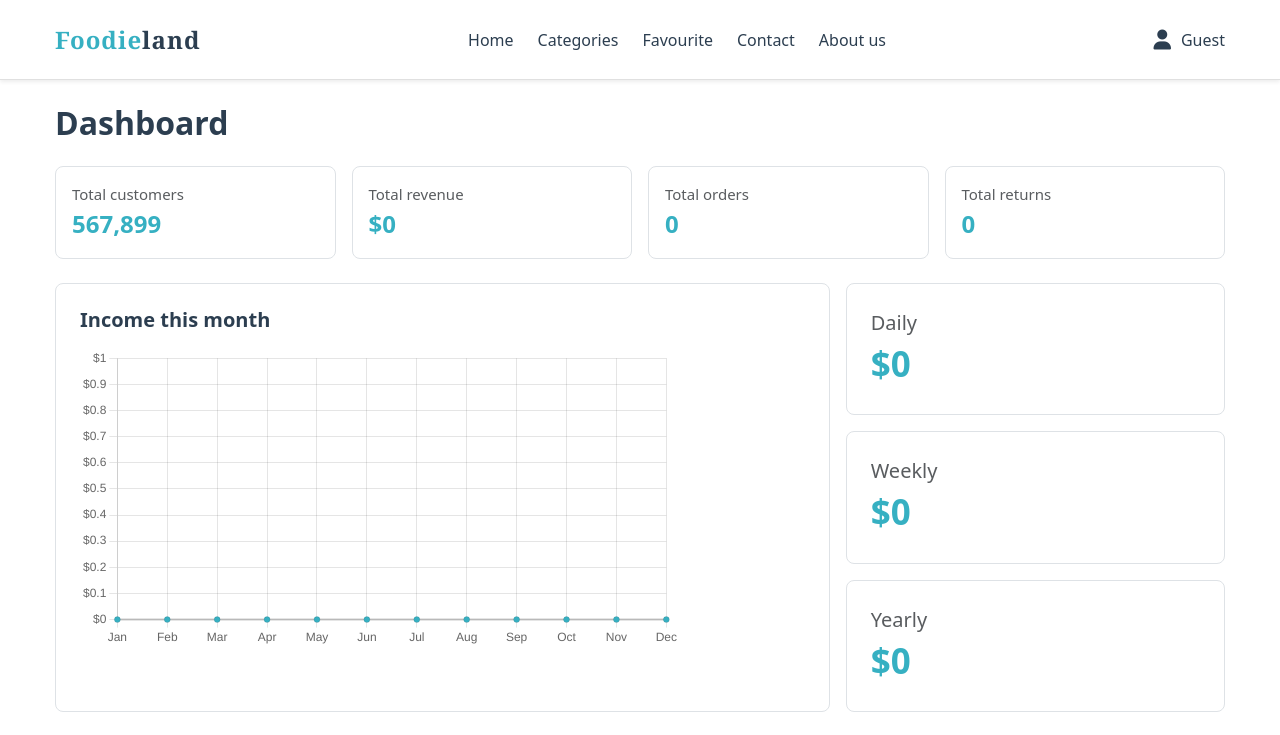
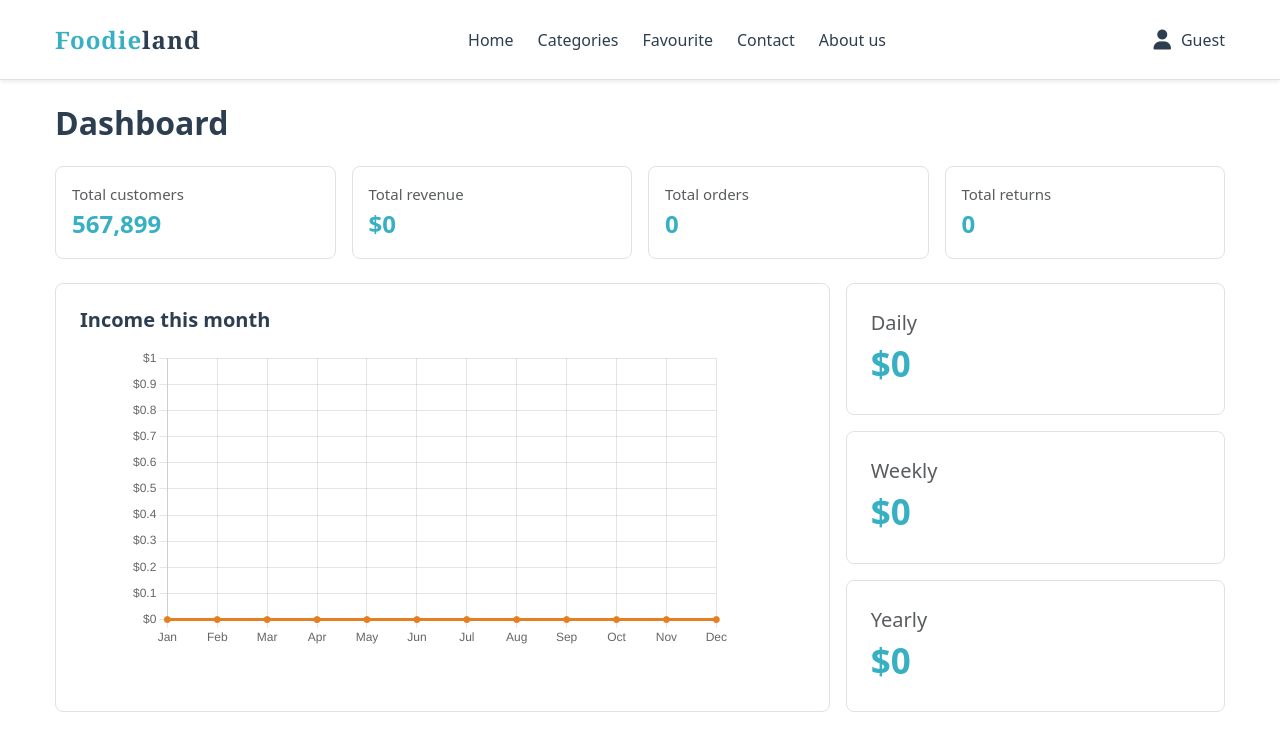
Before and after one commit to Hoangde-v/test_project, a React (Vite) app in the folder frontend/: page /admin in a window 1280 px wide. Shown: the top 735 px of the page. Built offline with nearby package versions, Linux system fonts and the light colour scheme.

Commit message:
Update AdminDB.jsx

```diff
--- a/frontend/src/assets/pages/AdminDB.jsx
+++ b/frontend/src/assets/pages/AdminDB.jsx
@@ -1,4 +1,4 @@
-import React, { useMemo } from 'react';
+import React, { useMemo, useState } from 'react';
 import recipesData from '../data/Recipes.json';
 import RecipeCard from '../components/RecipeCard.jsx';
 import { Bar, Line } from 'react-chartjs-2';
@@ -64,33 +64,6 @@ export default function AdminDashBoard({ orders = [], setOrders, totalReturns =
         "Jul", "Aug", "Sep", "Oct", "Nov", "Dec"
     ];
 
-    const barData = {
-        labels: monthLabels,
-        datasets: [
-            {
-                label: 'Revenue',
-                data: monthlyRevenue,
-                backgroundColor: '#36b0c2',
-            },
-        ],
-    };
-
-    const barOptions = {
-        responsive: true,
-        plugins: {
-            legend: { display: false },
-            tooltip: { enabled: true },
-        },
-        scales: {
-            y: {
-                beginAtZero: true,
-                ticks: {
-                    callback: value => '$' + value.toLocaleString(),
-                },
-            },
-        },
-    };
-
     // Tính doanh thu hôm nay và tuần này
     const now = new Date();
     const todayStr = now.toLocaleDateString();
@@ -134,6 +107,49 @@ export default function AdminDashBoard({ orders = [], setOrders, totalReturns =
             }
         }
     });
+
+    const mixedData = {
+        labels: monthLabels,
+        datasets: [
+            {
+                type: 'line',
+                label: 'Monthly Revenue (Line)',
+                data: monthlyRevenue,
+                borderColor: '#e67e22',
+                backgroundColor: '#e67e22',
+                fill: false,
+                tension: 0.3,
+                yAxisID: 'y',
+            },
+
+        ],
+    };
+
+    const mixedOptions = {
+        responsive: true,
+        plugins: {
+            legend: { display: false },
+            tooltip: { enabled: true },
+        },
+        scales: {
+            y: {
+                beginAtZero: true,
+                ticks: {
+                    callback: value => '$' + value.toLocaleString(), // Hiển thị giá trị với ký hiệu $
+                },
+            },
+        },
+    };
+
+    // Thêm state cho phân trang
+    const [orderPage, setOrderPage] = useState(1);
+    const ORDERS_PER_PAGE = 10;
+    const totalOrderPages = Math.ceil(orders.length / ORDERS_PER_PAGE);
+
+    // Lấy danh sách đơn cho trang hiện tại
+    const pagedOrders = [...orders]
+        .sort((a, b) => new Date(b.orderDate) - new Date(a.orderDate))
+        .slice((orderPage - 1) * ORDERS_PER_PAGE, orderPage * ORDERS_PER_PAGE);
 
     return (
         <div className="container py-4" style={{ maxWidth: 1200 }}>
@@ -179,8 +195,8 @@ export default function AdminDashBoard({ orders = [], setOrders, totalReturns =
                     <div className="col-lg-8">
                         <div className="p-4 rounded-3 bg-white border h-100">
                             <h5 className="fw-bold mb-0" style={{ color: '#2c3e50' }}>Income this month</h5>
-                            <div className="mt-3 w-100" style={{ height: 300 }}>
-                                <Line data={barData} options={barOptions} />
+                            <div className="mt-3 w-100" style={{ height: 300, paddingLeft: 50, paddingTop: 0 }}>
+                                <Bar data={mixedData} options={mixedOptions} />
                             </div>
                         </div>
                     </div>
@@ -257,7 +273,7 @@ export default function AdminDashBoard({ orders = [], setOrders, totalReturns =
             <div className="row g-3 mt-4">
                 <div className="col-12">
                     <div className="p-4 rounded-3 bg-white border">
-                        <h5 className="fw-bold mb-3" style={{ color: '#2c3e50' }}>Recent Orders</h5>
+                        <h5 className="fw-bold mb-3" style={{ color: '#2c3e50' }}>Orders Management</h5>
                         <div className="table-responsive">
                             <table className="table align-middle mb-0">
                                 <thead>
@@ -270,16 +286,14 @@ export default function AdminDashBoard({ orders = [], setOrders, totalReturns =
                                     </tr>
                                 </thead>
                                 <tbody>
-                                    {orders.length === 0 && (
+                                    {pagedOrders.length === 0 && (
                                         <tr>
                                             <td colSpan={5} className="text-center text-muted py-4">
                                                 No orders found.
                                             </td>
                                         </tr>
                                     )}
-                                    {[...orders]
-                                        .sort((a, b) => new Date(b.orderDate) - new Date(a.orderDate)).slice(0, 10)
-                                        .map(order => (
+                                    {pagedOrders.map(order => (
                                         <tr key={order.id}>
                                             <td>{order.id}</td>
                                             <td>{order.customer || "Unknown"}</td>
@@ -310,7 +324,29 @@ export default function AdminDashBoard({ orders = [], setOrders, totalReturns =
                                 </tbody>
                             </table>
                         </div>
-
+                        {/* Phân trang nếu số đơn vượt quá 10 */}
+                        {totalOrderPages > 1 && (
+                            <div className="d-flex justify-content-end mt-3">
+                                <nav>
+                                    <ul className="pagination mb-0">
+                                        {Array.from({ length: totalOrderPages }, (_, idx) => (
+                                            <li
+                                                key={idx + 1}
+                                                className={`page-item${orderPage === idx + 1 ? ' active' : ''}`}
+                                            >
+                                                <button
+                                                    className="page-link"
+                                                    style={{ minWidth: 40 }}
+                                                    onClick={() => setOrderPage(idx + 1)}
+                                                >
+                                                    {idx + 1}
+                                                </button>
+                                            </li>
+                                        ))}
+                                    </ul>
+                                </nav>
+                            </div>
+                        )}
                     </div>
                 </div>
             </div>
```
Lines whose indentation alone changed are shown as unchanged.
